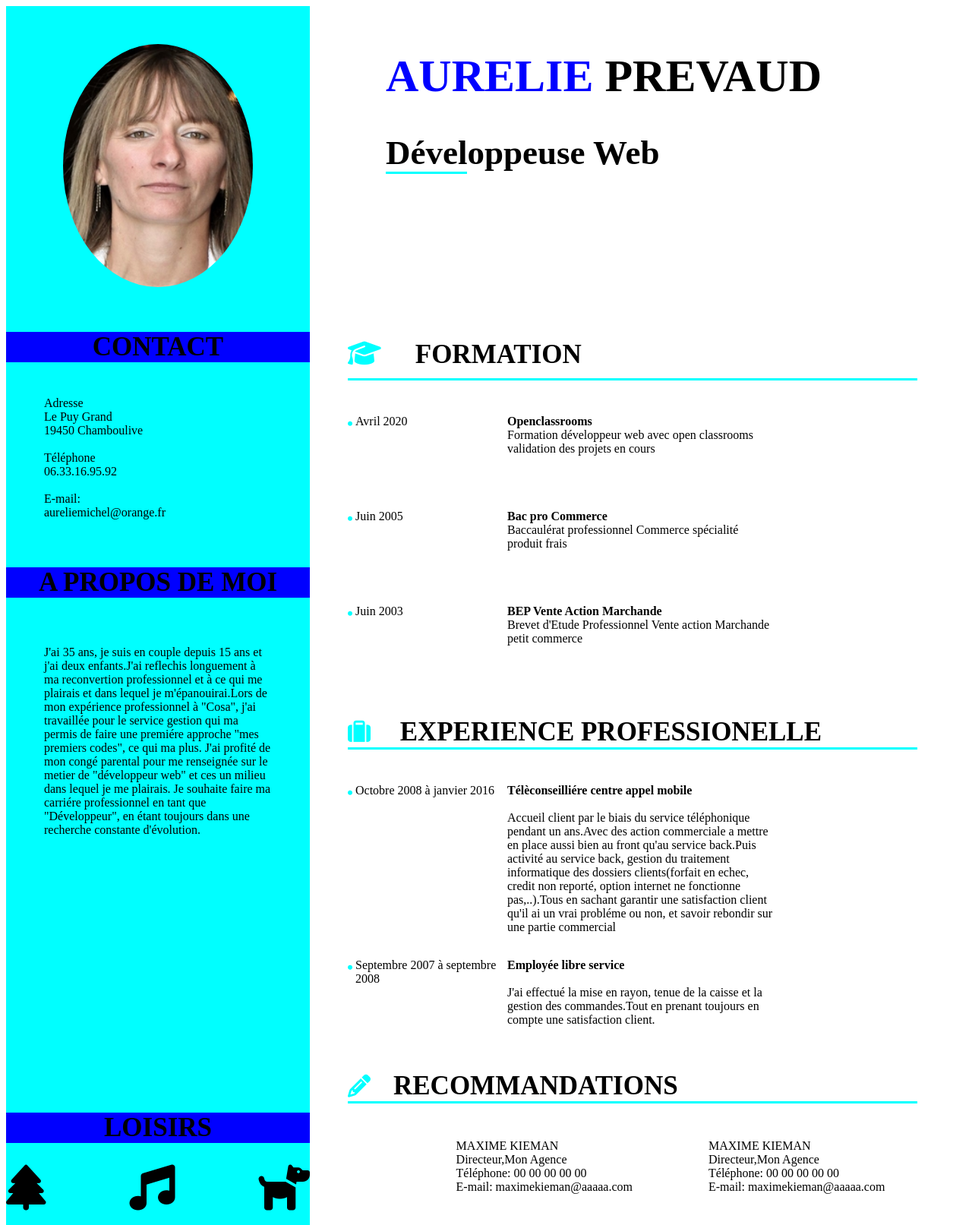
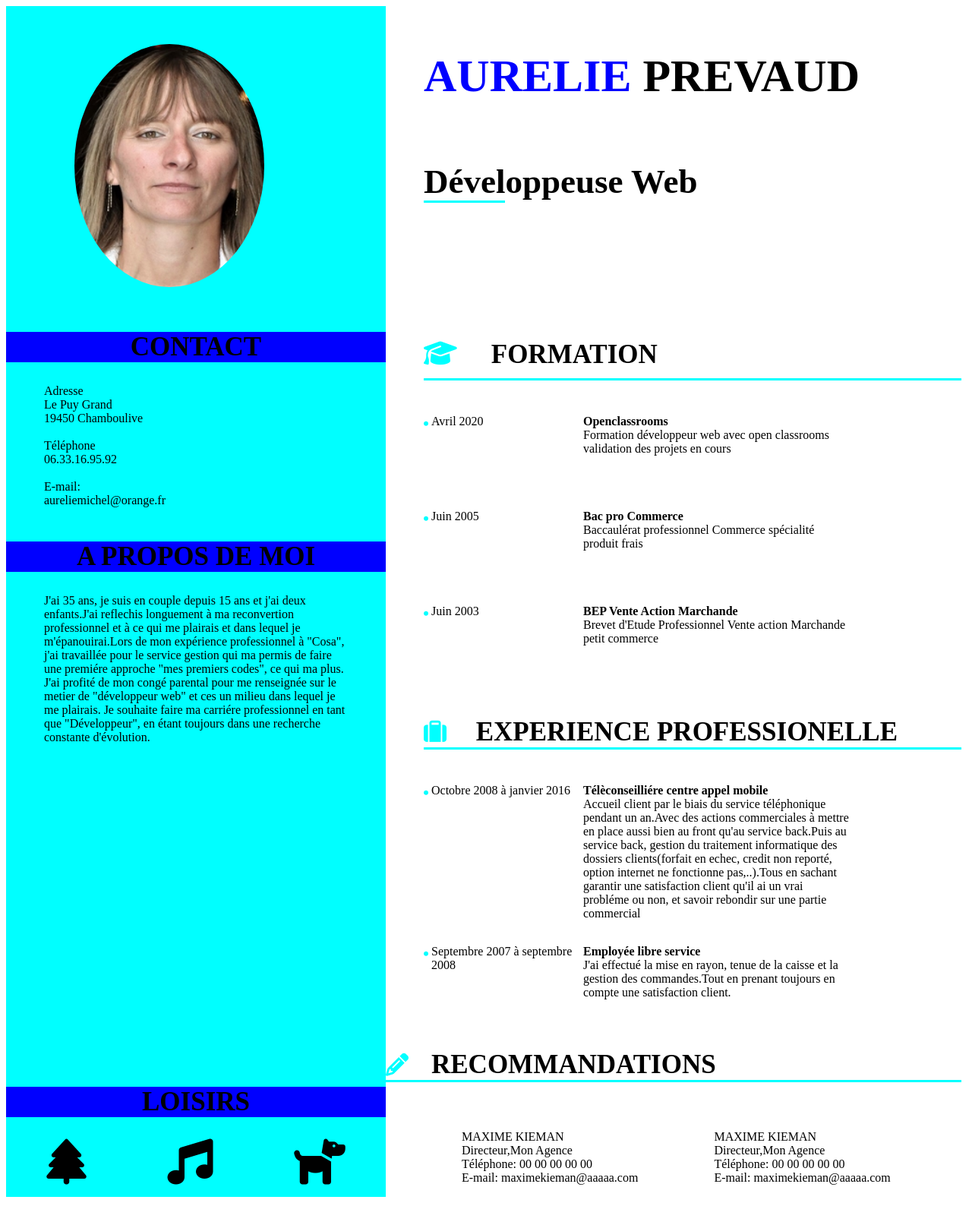
Before and after one commit to anca2014/Projet2, a plain HTML site: page Prevaud aurelive CV.html in a window 1280 px wide. Shown: the top 1613 px of the page at 76% size. After the commit the page ends 1584 px from the top, so only its background shows below. Drawn offline with Linux system fonts and the light colour scheme.

Commit message:
Add files via upload

```diff
--- a/Prevaud aurelive CV.html
+++ b/Prevaud aurelive CV.html
@@ -1,7 +1,8 @@
 <!DOCTYPE html>
 <html lang="fr">
 	<head>
-		<meta charset="utf-8" name="viewport" content="width=device-width"/>
+		<meta charset="utf-8"/>
+		<meta name="viewport" content="width=device-width"/>
 		<title>Prevaud Aurélie CV</title>
 		<link rel="stylesheet" type="text/css" href="style.css">
 		<script src="https://kit.fontawesome.com/9d62ec2612.js" crossorigin="anonymous"></script>
@@ -9,48 +10,54 @@
 
 	<body>
 
-	    <div class="block1">
-		    <div id="photo"><a href="mini_profil.jpg"><img src="profil.jpg" class="imageflotante" alt="Imageflotante/Photo de profil" title="Cliquez pour agrandir"/></a></div>
+	 <div class="block">
+		    <div id="photo"><a href="mini_profil.jpg"><img src="profil.jpg" class="imageflotante" alt="Imageflotante/Photo de profil" title="Cliquez pour agrandir"/></a>
+		    </div>
 
            <header>
                 <br>
 		        <h1><span class="AURELIE"> AURELIE</span> PREVAUD</h1>
-		        <h3 class="web"><span class=trait>Dével</span>oppeuse Web</h3>
+		        <h2 class="web"><span class=trait>Dével</span>oppeuse Web</h2>
 
 	       </header>
 	    </div>
-	<div class="centre1">
+
 	<div class="centre">
+
 		         <div class="identite">
+		         	<section class="info">
 		           		 <h2 class="left">CONTACT</h2>
 		           		 <p class="contacte">
 		           		 Adresse<br/>
 		           		 Le Puy Grand<br/>
 		            	19450 Chamboulive<br/>
-		            <br>
+		            	<br/>
 		            	Téléphone<br/>
 		           		 06.33.16.95.92<br/>
-		            <br>
+		            	<br/>
 		            	E-mail:<br/>
-		            aureliemichel@orange.fr<br/>
-		            <br>
+		            	aureliemichel@orange.fr
+
 		         		</p>
+		         	</section>
+		         	<section class="moi">
 	             		<h2 class="left">A PROPOS DE MOI</h2>
-			        <br>
+
 			    		<p class="contacte">J'ai 35 ans, je suis en couple depuis 15 ans et j'ai deux enfants.J'ai reflechis longuement à ma reconvertion professionnel et à ce qui me plairais et dans lequel je m'épanouirai.Lors de mon expérience professionnel à "Cosa", j'ai travaillée pour le service gestion qui ma permis de faire une premiére approche "mes premiers codes", ce qui ma plus. J'ai profité de mon congé parental pour me renseignée sur le metier de "développeur web" et ces un milieu dans lequel je me plairais. Je souhaite faire ma carriére professionnel en tant que "Développeur", en étant toujours dans une recherche constante d'évolution.
 			    		</p>
-			    <br>
-	            <div class="loisirs">
+			    	</section>
+
+	            	<section class="loisirs">
 	                		 <h2 class="left">LOISIRS</h2>
 	                		<p class="icone"><i class="fas fa-tree icone-arbre"></i>
 	                  		 <i class="fas fa-music icone-music"></i>
 	                   		<i class="fas fa-dog icone-chien"></i>
 	                		</p>
+	           		</section>
 	       	   </div>
-	        </div>
-	    </div>
+
 	    	<div class="coeur">
-		<section class="formation2">
+			<section class="formation">
 
 		   <h2 class="trait"><i class="fas fa-graduation-cap icone-formation"></i><strong> FORMATION</strong></h2>
 
@@ -72,18 +79,18 @@
 
 		</section>
 
-		<section class="professionelle2">
+		<section class="professionelle">
 
 		    <h2 class="trait"><i class="fas fa-suitcase icone-professionelle"></i> EXPERIENCE PROFESSIONELLE</h2>
 		 	   <div class="pro1">
 		 	   	<i class="fas fa-circle icone-puce"></i><p class="pro2"> Octobre 2008 à janvier 2016</p><p class="pro3"><strong> Télèconseilliére centre appel mobile</strong>
-		            <br>
-			         Accueil client par le biais du service téléphonique pendant un ans.Avec des action commerciale a mettre en place aussi bien au front qu'au service back.Puis activité au service back, gestion du traitement informatique des dossiers clients(forfait en echec, credit non reporté, option internet ne fonctionne pas,..).Tous en sachant garantir une satisfaction client qu'il ai un vrai probléme ou non, et savoir rebondir sur une partie commercial</p>
+
+			         Accueil client par le biais du service téléphonique pendant un an.Avec des actions commerciales à mettre en place aussi bien au front qu'au service back.Puis au service back, gestion du traitement informatique des dossiers clients(forfait en echec, credit non reporté, option internet ne fonctionne pas,..).Tous en sachant garantir une satisfaction client qu'il ai un vrai probléme ou non, et savoir rebondir sur une partie commercial</p>
 			   </div>
 
 		      <div class="pro1">
 		      	<i class="fas fa-circle icone-puce"></i><p class="pro2"> Septembre 2007 à septembre 2008</p><p class="pro3"><strong> Employée libre service</strong>
-		        <br>
+
 			         J'ai effectué la mise en rayon, tenue de la caisse et la gestion des commandes.Tout en prenant toujours en compte une satisfaction client.</p>
 			  </div>
 		</section>
@@ -92,19 +99,18 @@
 		    <h2 class="trait"><i class="fas fa-pencil-alt icone-crayon"></i><strong>RECOMMANDATIONS</strong></h2>
 		    <br>
 		    <div class="maxime">
-
-	    	    <p><div class="maxime2">
+	    	    <p class="maxime2">
 	    		    MAXIME KIEMAN<br>
 	    		    Directeur,Mon Agence<br>
 	    		    Téléphone: 00 00 00 00 00<br>
 	    		    E-mail: maximekieman@aaaaa.com<br>
-	            </div></p>
-	    	    <p><div class="maxime2">
+	            </p>
+	    	    <p class="maxime2">
 	    		    MAXIME KIEMAN<br>
 	    		    Directeur,Mon Agence<br>
 	    		    Téléphone: 00 00 00 00 00<br>
 	    		    E-mail: maximekieman@aaaaa.com<br>
-	    	    </div></p>
+	    	    </p>
 	       </div>
 
 	    </section>
--- a/style.css
+++ b/style.css
@@ -1,7 +1,3 @@
-@media all and (max-devise-width:480px)
-{
-handheld:;
-}
 	.AURELIE
 	{
 color: blue;
@@ -19,48 +15,45 @@ height:320px;
 border-radius: 50%;
 overflow:hidden;
 margin-top: 50px;
-margin-left: 75px;
+margin-left: 90px;
 clear: both;
 }
 h1
 {
 	font-size: 60px;
+	margin-left: 50px;
 }
 .web
 {
 	font-size: 45px;
 	text-align: left;
+	margin-left: 50px;
 }
 h2
 {
 	font-size: 35px;
 }
-h3
-{
-	text-align: center;
-	margin-top: 0px;
-}
 .identite
 {
-	width: 400px;
-	height: 1400px;
 	background-color: aqua;
     display: flex;
     flex-direction: column;
+    flex-wrap: wrap;
+    width: 40%;
+    max-width: 500px;
 }
 #photo
 {
-	width: 400px;
+	width: 40%;
+	max-width: 500px;
 	height: 400px;
 	background-color: aqua;
 	display:flex;
-
 }
 .trait
 {
 	border-bottom: 3px aqua solid;
 }
-
 .icone-crayon
 {
 	font-size: 30px;
@@ -73,7 +66,6 @@ h3
 	height: 50px;
 	color:aqua;
 	margin-right: 30px;
-
 }
 .icone-professionelle
 {
@@ -83,24 +75,25 @@ h3
 }
 header
 {
-    height: 400px;
-	margin-left: 100px;
+	display: flex;
+	flex-direction: column;
+	flex-wrap: wrap;
 }
-.formation2
+.formation
 {
 	display: flex;
 	flex-direction: column;
 	margin-top: 10px;
 	margin-left:50px;
 }
-.professionelle2
+.professionelle
 {
 	display: flex;
 	margin-top:10px;
 	flex-direction:column;
 	margin-left: 50px;
 }
-#recommandation
+.recommandation
 {
 	display: flex;
 	margin-top: 10px;
@@ -122,14 +115,15 @@ header
   margin-left: 50px;
   margin-right: 50px;
 }
-.block1
+.block
 {
 	display: flex;
+	flex-direction: row;
+	flex-wrap: wrap;
 }
 .maxime
 {
 	display: flex;
-	justify-content: center;
 }
 .maxime2
 {
@@ -152,33 +146,31 @@ header
 .icone
 {
 	display: flex;
-	justify-content: space-between;
-}
-.loisirs
-{
-	margin-top:300px;
-}
-.centre1
-{
-	display: flex;
+	justify-content: space-around;
 }
 .centre
 {
 	display: flex;
-	width: 400px;
-	flex-direction: column;
+	width: 100%;
+	flex-direction: row;
+	justify-content: flex-start;
 }
 .coeur
 {
 	display: flex;
 	flex-direction: column;
-	width: 800px;
+	width: 60%;
+	justify-content: flex-start;
+	flex-wrap: wrap;
+}
+.moi
+{
+	flex-grow: 1;
 }
 .pro1
 {
 	display: flex;
 	flex-direction: row;
-	flex-wrap: nowrap;
 	justify-content: flex-start;
 	align-items: baseline;
 }
@@ -187,7 +179,7 @@ header
 	display: flex;
 	width: 200px;
 	flex-direction: column;
-	justify-content: :flex-start;
+	justify-content :flex-start;
 }
 .pro3
 {
@@ -196,3 +188,110 @@ header
 	flex-direction: column;
 	justify-content: flex-start;
 }
+@media all and (max-width: 1096px)
+{
+	header
+	{
+		width: 100%;
+		margin-left: 0px;
+		display:flex;
+		flex-direction: column;
+		align-content: center;
+	}
+	.block
+    {
+	    display:flex;
+	    flex-direction: column;
+    }
+    .centre
+    {
+	    display: flex;
+	    flex-direction: column;
+	    flex-wrap: wrap;
+	    width: 100%;
+    }
+    .body
+    {
+       display: flex;
+       flex-direction: column;
+    }
+    .identite
+    {
+	   width: 100%;
+	   display: flex;
+	   justify-content: center;
+	   max-width: fit-content;
+    }
+    #photo
+    {
+	   width: 100%;
+	   display: flex;
+	   justify-content: center;
+	   max-width: 1096px;
+    }
+    .coeur
+    {
+	   width: 100%;
+	   display: flex;
+	   flex-direction: column;
+	   flex-wrap: wrap;
+    }
+    .pro1
+    {
+	   display: flex;
+	   flex-wrap: wrap;
+    }
+    .pro3
+    {
+	   display: flex;
+	   flex-wrap: wrap;
+	   width: 100%;
+    }
+    .maxime
+    {
+	   display: flex;
+	   flex-direction: column;
+	   justify-content: center;
+    }
+    .imageflotante
+    {
+       float: left;
+       width:250px;
+       height:320px;
+       border-radius: 50%;
+       overflow:hidden;
+       display: flex;
+       justify-content: center;
+       margin-top: 50px;
+       margin-left: 0px;
+       clear: both;
+    }
+    .loisirs
+    {
+	   margin-top: 0px;
+    }
+    .icone-puce
+    {
+    	height: 15px;
+    }
+    .maxime2
+    {
+    	margin-left: 0px;
+    }
+    h1
+    {
+    	font-size: 40px;
+    }
+    h2
+    {
+    	font-size:20px;
+    }
+    .formation
+    {
+      margin-left: 0px;
+    }
+    .professionelle
+    {
+    	margin-left: 0px;
+    }
+}
```
Lines whose indentation alone changed are shown as unchanged.
